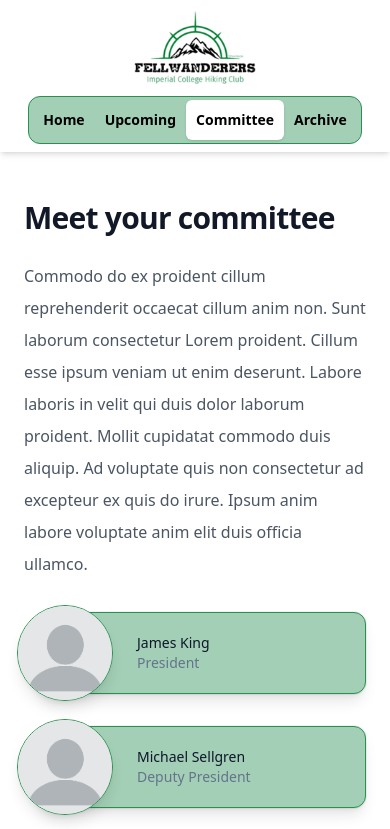
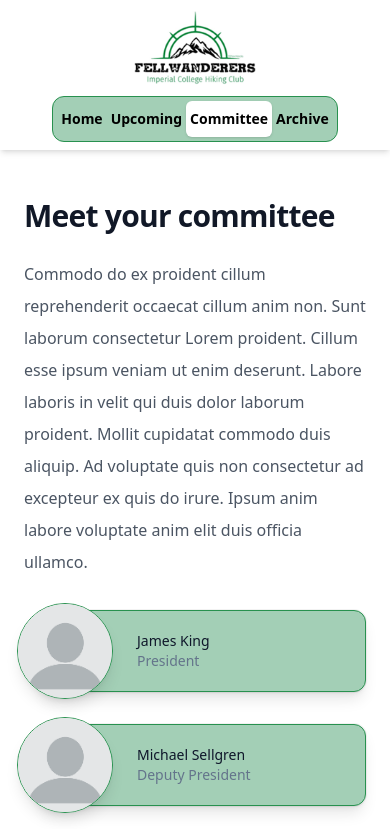
Before and after one commit to euan-turner/fellwanderers, a React (Vite) app: page /committee in a window 390 px wide. Shown: the top 829 px of the page. Built offline with nearby package versions, Linux system fonts and the light colour scheme.

Commit message:
Super narrow changes

```diff
--- a/src/components/PageFooter.tsx
+++ b/src/components/PageFooter.tsx
@@ -16,7 +16,7 @@ export default function PageFooter() {
       <div className={"bg-white pt-2 mb-4 shadow-md"}></div>
       <div
         className={
-          "flex flex-row justify-center sm:justify-end space-x-5 px-2 items-center"
+          "flex flex-row justify-center sm:justify-end space-x-5 px-1 sm:px-2 items-center"
         }
       >
         <StyledLink
--- a/src/components/PageHeader.tsx
+++ b/src/components/PageHeader.tsx
@@ -35,7 +35,7 @@ export default function PageHeader() {
                 <Tab
                   key={link.id}
                   className={({ selected }) =>
-                    "w-full rounded-md px-2.5 py-2.5 text-sm leading-5 text-black font-semibold " +
+                    "w-full rounded-md px-1 sm:px-2.5 py-2 lg:py-2.5 text-sm leading-5 text-black font-semibold " +
                     "ring-white ring-opacity-60 ring-offset-2 ring-offset-logoGreen-light " +
                     "focus:outline-none focus:ring-2 ".concat(
                       selected ? "bg-white shadow" : "hover:bg-white/20",
```
